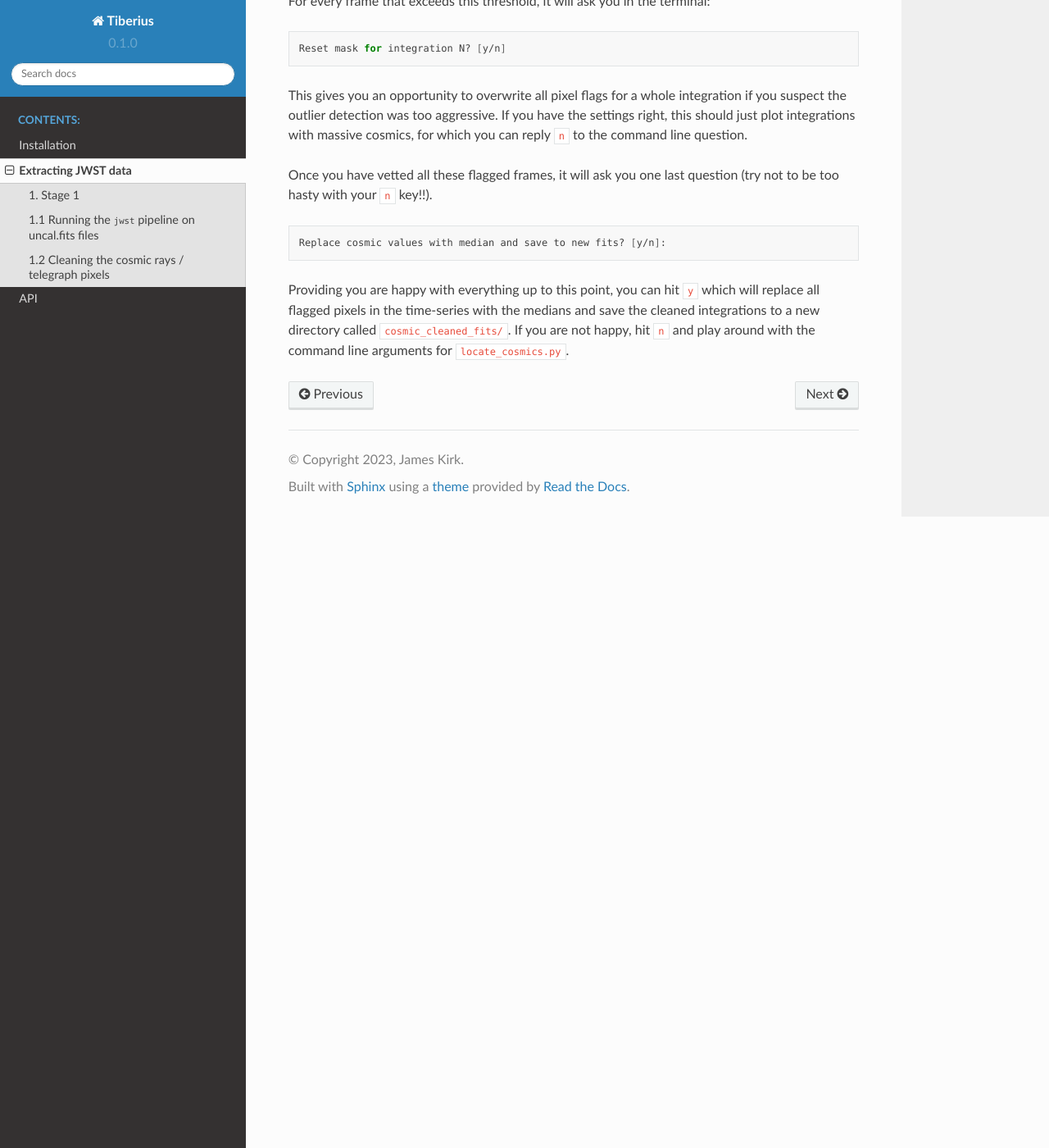
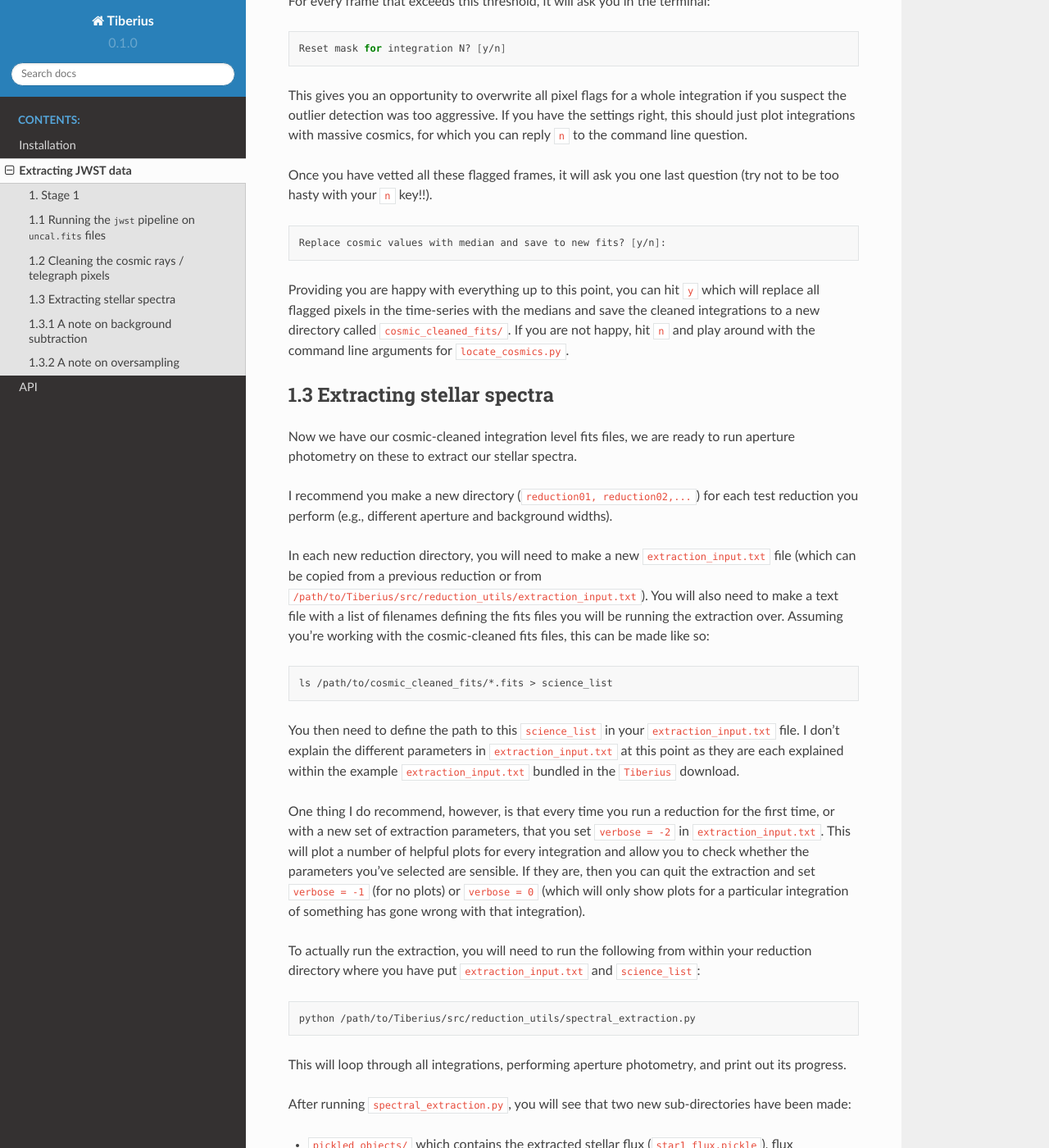
Before and after one commit to JamesKirk11/Tiberius, a Sphinx documentation site: the page built from docs/source/jwst.rst, in a window 1280 px wide and 1400 px high, scrolled down 2424 px. Shown: the whole window at 82% size. Built offline with Sphinx 7.4.7 and the Read the Docs theme 2.0.0, drawn with Linux system fonts in a browser that asks for light colours; some of the changed text lies outside the part shown.

Commit message:
updating documentation

```diff
--- a/docs/source/installation.rst
+++ b/docs/source/installation.rst
@@ -18,6 +18,12 @@ Next you'll need to download the repository from GitHub, cd into the directory a
    cd Tiberius
    pip install -e .
 
+After this, you'll want to add the following to your ``~/.bashrc`` file (or equivalent):
+
+.. code-block:: bash
+
+  export PYTHONPATH="${PYTHONPATH}:/path/to/Tiberius"
+
 You'll also need to download the stellar models and instrument throughputs for ``ExoTiC-LD`` (to calculate limb darkening coefficients) following the instructions `here <https://exotic-ld.readthedocs.io/en/latest/views/installation.html>`_.
 
 Finally, if you want to run JWST stage 1 extraction, you'll also need to install STScI's ``jwst`` pipeline, following the instructions `here <https://jwst-pipeline.readthedocs.io/en/latest/getting_started/install.html>`_. Note: it's probably best to create another separate conda environment for the ``jwst`` pipeline, like:
--- a/docs/source/jwst.rst
+++ b/docs/source/jwst.rst
@@ -12,7 +12,7 @@ Alternatively, you can download the rateints.fits files if you don't want to per
 
 .. _stage1:
 
-1.1 Running the ``jwst`` pipeline on uncal.fits files
+1.1 Running the ``jwst`` pipeline on ``uncal.fits`` files
 -----------------------------------------------------
 
 After downloading and unpacking the JWST data, navigate to your downloaded directory. You will see that the JWST files are divided into separate segment subdirectories ``jw......-seg001``, ``jw.........-seg002``,... . I tend to leave these subdirectories as they are and run the below stage 1 steps separately within each segment sub-directory.
@@ -34,7 +34,7 @@ Once you are happy with your ``stage1_*`` file, you can run the stage 1 extracti
 
 .. code-block:: bash
 
-    chmod +x stage1_*``
+    chmod +x stage1_*
 
 Then you can proceed as follows:
 
@@ -51,7 +51,7 @@ e.g.,
 
    . /path/to/stage1_PRISM jw01366004001_04101_00001-seg001
 
-This will produce a series of fits files, with the main one of interest being the ``gainscalestep.fits`` files which is what we will work with in Stage 2. By default, Tiberius' ``stage1_*`` executables clean the subdirectories of other intermediate fits files, otherwise you can quickly run out of storage! You can prevent this behaviour by commenting out the relevant lines at the bottom of the ``stage1_`` text files.
+This will produce a series of fits files, with the main one of interest being the ``gainscalestep.fits`` files which is what we will work with in Stage 2. By default, Tiberius' ``stage1_*`` executables clean the subdirectories of other intermediate fits files, otherwise you can quickly run out of storage! You can prevent this behaviour by commenting out the relevant lines (``rm jw......fits``) in the ``stage1_`` text files.
 
 1.2 Cleaning the cosmic rays / telegraph pixels
 -----------------------------------------------
@@ -93,3 +93,43 @@ Once you have vetted all these flagged frames, it will ask you one last question
   Replace cosmic values with median and save to new fits? [y/n]:
 
 Providing you are happy with everything up to this point, you can hit ``y`` which will replace all flagged pixels in the time-series with the medians and save the cleaned integrations to a new directory called ``cosmic_cleaned_fits/``. If you are not happy, hit ``n`` and play around with the command line arguments for ``locate_cosmics.py``.
+
+1.3 Extracting stellar spectra
+------------------------------
+
+Now we have our cosmic-cleaned integration level fits files, we are ready to run aperture photometry on these to extract our stellar spectra.
+
+I recommend you make a new directory (``reduction01, reduction02,...``) for each test reduction you perform (e.g., different aperture and background widths).
+
+In each new reduction directory, you will need to make a new ``extraction_input.txt`` file (which can be copied from a previous reduction or from ``/path/to/Tiberius/src/reduction_utils/extraction_input.txt``). You will also need to make a text file with a list of filenames defining the fits files you will be running the extraction over. Assuming you're working with the cosmic-cleaned fits files, this can be made like so:
+
+.. code-block:: bash
+
+  ls /path/to/cosmic_cleaned_fits/*.fits > science_list
+
+You then need to define the path to this ``science_list`` in your ``extraction_input.txt`` file. I don't explain the different parameters in ``extraction_input.txt`` at this point as they are each explained within the example ``extraction_input.txt`` bundled in the ``Tiberius`` download.
+
+One thing I do recommend, however, is that every time you run a reduction for the first time, or with a new set of extraction parameters, that you set ``verbose = -2`` in ``extraction_input.txt``. This will plot a number of helpful plots for every integration and allow you to check whether the parameters you've selected are sensible. If they are, then you can quit the extraction and set ``verbose = -1`` (for no plots) or ``verbose = 0`` (which will only show plots for a particular integration of something has gone wrong with that integration).
+
+To actually run the extraction, you will need to run the following from within your reduction directory where you have put ``extraction_input.txt`` and ``science_list``:
+
+.. code-block:: bash
+
+  python /path/to/Tiberius/src/reduction_utils/spectral_extraction.py
+
+This will loop through all integrations, performing aperture photometry, and print out its progress.
+
+After running ``spectral_extraction.py``, you will see that two new sub-directories have been made:
+
+* ``pickled_objects/`` which contains the extracted stellar flux (``star1_flux.pickle``), flux uncertainty (``star1_error.pickle``), time stamps, measured FWHM (``fwhm_1.pickle``), x position (``x_positions_1.pickle``) and measured background (``background_avg_star1.pickle``) as pickled numpy arrays.
+* ``initial_WL_fit/`` which contains the extracted white light light curve (``initial_WL_flux.pickle``), white light light curve error (``initial_WL_err.pickle``) and white light curve time arrays (``initial_WL_time.pickle``). These can be fitted with ``Tiberius``'s light curve fitting tools (read on to see how) to check the quality of your reduction.
+
+1.3.1 A note on background subtraction
+--------------------------------------
+
+some text
+
+1.3.2 A note on oversampling
+----------------------------
+
+some text
```
